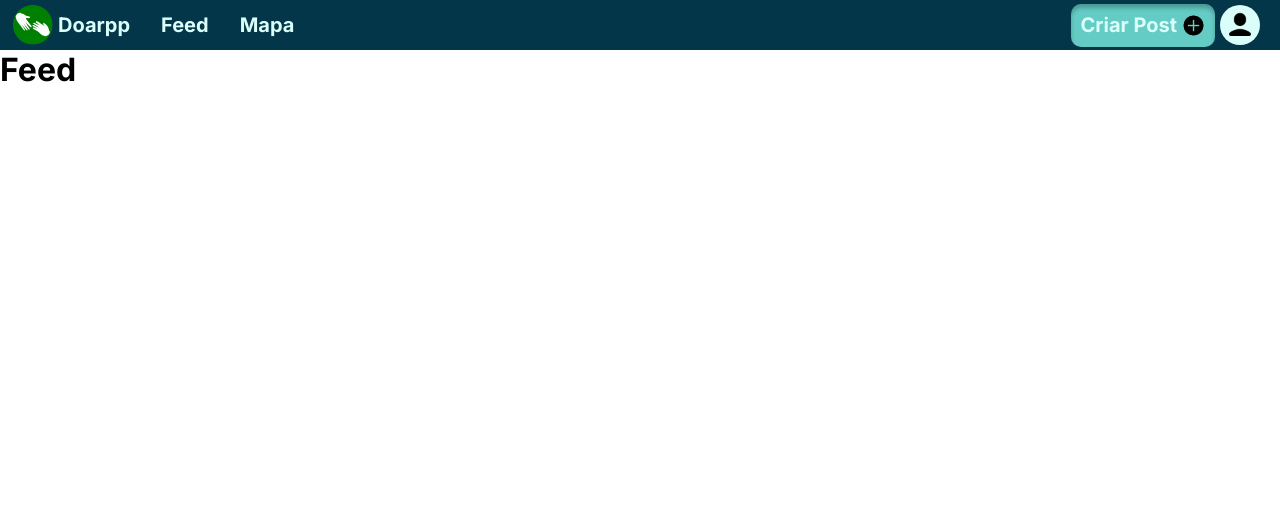
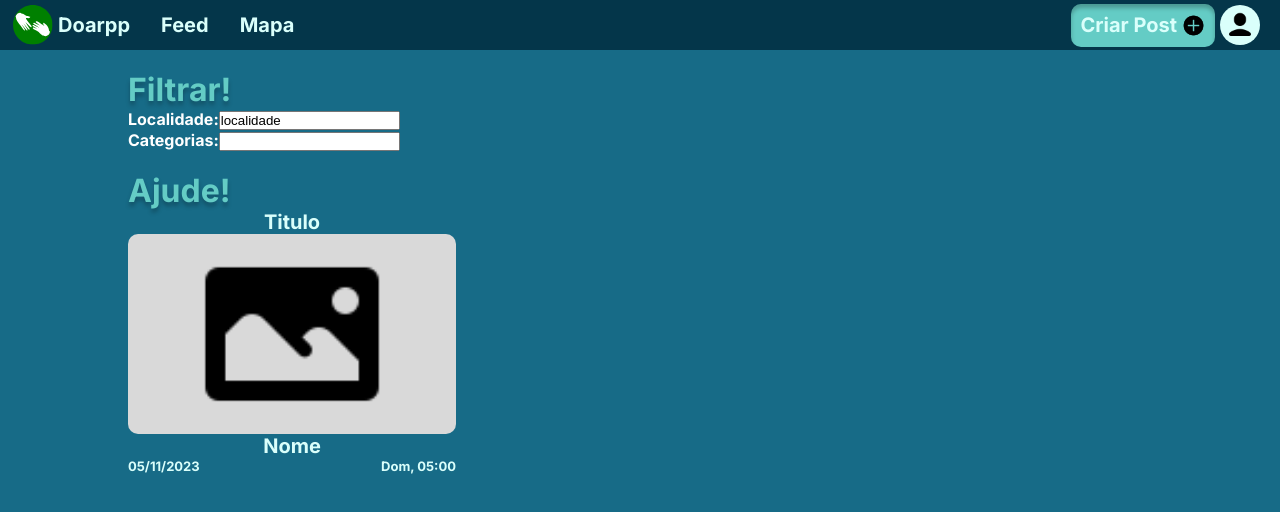
Before and after one commit to IFPB-Projetos/doarpp-front, a React (Vite) app: page /postagens in a window 1280 px wide. Shown: the top 512 px of the page. Built offline with nearby package versions, Linux system fonts and the light colour scheme.

Commit message:
Adicionando css da tela Feed.tsx

```diff
--- a/src/App.css
+++ b/src/App.css
@@ -12,6 +12,7 @@ html, body {
 }
 
 #root {
+  background-color: var(--dark-blue-green);
   width: 100%;
   height: 100%;
   min-height: 100vh;
--- /dev/null
+++ b/src/components/Card/Card.tsx
@@ -0,0 +1,20 @@
+import missingImage from "../../assets/image-missing.png";
+import "./styles.css";
+
+export default function Card(){
+    return (
+        <>
+            <div className="card-div">
+                <span className="card-title">Titulo</span>
+                <div className="image-div">
+                    <img src={missingImage} alt="Imagem do post"/>
+                </div>
+                <span className="card-org-name">Nome</span>
+                <div className="card-date">
+                    <span className="date">05/11/2023</span>
+                    <span className="hours">Dom, 05:00</span>
+                </div>
+            </div>
+        </>
+    )
+}
--- /dev/null
+++ b/src/components/Card/styles.css
@@ -0,0 +1,40 @@
+.card-div {
+    display: flex;
+    flex-direction: column;
+    justify-content: center;
+    align-items: center;
+    color: var(--light-blue-green);
+    font-weight: bold;
+}
+
+.card-title {
+    width: 100%;
+    text-align: center;
+    font-size: 20px;
+}
+
+.image-div {
+    background: var(--gray);
+    width: 100%;
+    height: 200px;
+    border-radius: 10px;
+}
+
+.card-div img {
+    width: 100%;
+    height: 100%;
+    object-fit: contain;
+}
+
+.card-org-name {
+    width: 100%;
+    text-align: center;
+    font-size: 20px;
+}
+
+.card-date {
+    display: flex;
+    width: 100%;
+    justify-content: space-between;
+    font-size: 13px;
+}
--- a/src/screens/Feed/Feed.tsx
+++ b/src/screens/Feed/Feed.tsx
@@ -1,12 +1,28 @@
+import missingImage from "../../assets/image-missing.png";
+import Card from "../../components/Card/Card";
 import "./styles.css";
 
 export default function Feed(){
     return (
         <>
-            <div>
-                <h1>
-                    Feed
-                </h1>
+            <div id="feed-body">
+                <h1>Filtrar!</h1>
+                <form className="filter">
+                    <div>
+                        <label>Localidade:</label>
+                        <input value="localidade"></input>
+                    </div>
+
+                    <div>
+                        <label>Categorias:</label>
+                        <input />
+                    </div>
+                </form>
+
+                <h1>Ajude!</h1>
+                <div className="posts-div">
+                    <Card />
+                </div>
             </div>
         </>
     )
--- a/src/screens/Feed/styles.css
+++ b/src/screens/Feed/styles.css
@@ -0,0 +1,23 @@
+#feed-body {
+    display: flex;
+    flex-direction: column;
+    justify-content: center;
+    padding: 0 10%;
+}
+
+.filter label {
+    color: white;
+    font-weight: bold;
+}
+
+#feed-body h1 {
+    color: var(--blue-green);
+    text-shadow: 0px 4px 4px rgba(0, 0, 0, 0.25);
+    margin-top: 20px;
+}
+
+.posts-div {
+    display: grid;
+    grid-template-columns: 1fr 1fr 1fr;
+    gap: 20px;
+}
--- a/src/styles/theme.module.css
+++ b/src/styles/theme.module.css
@@ -2,5 +2,6 @@
     --light-blue-green: #DAFFFB;
     --blue-green: #64CCC5;
     --dark-blue-green: #176B87;
-    --dark: #04364A
+    --dark: #04364A;
+    --gray: #D9D9D9;
 }
```
Also changed, not shown: src/assets/image-missing.png (added).
